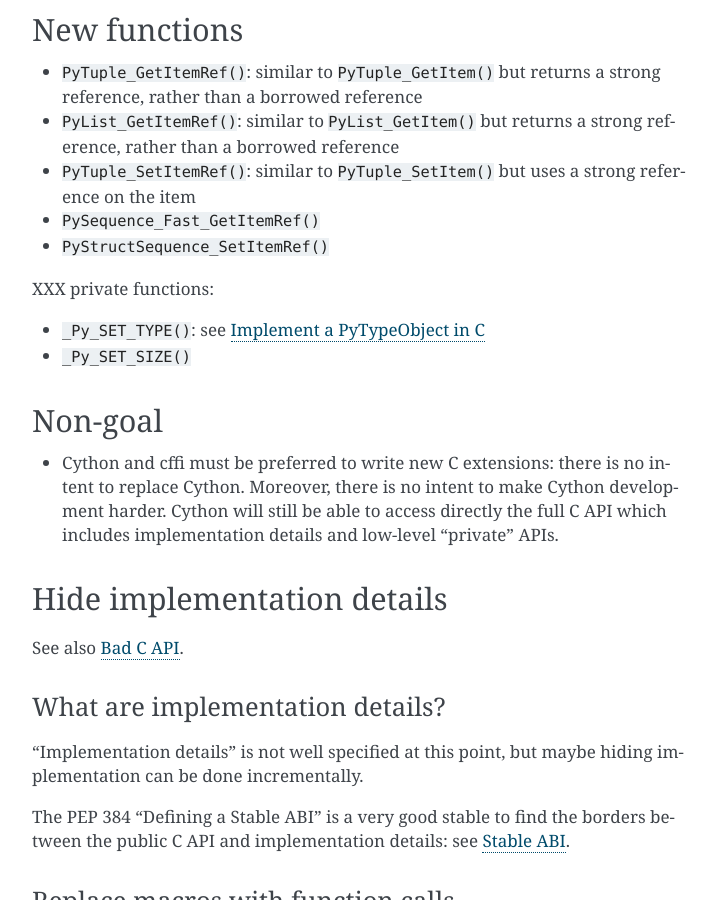
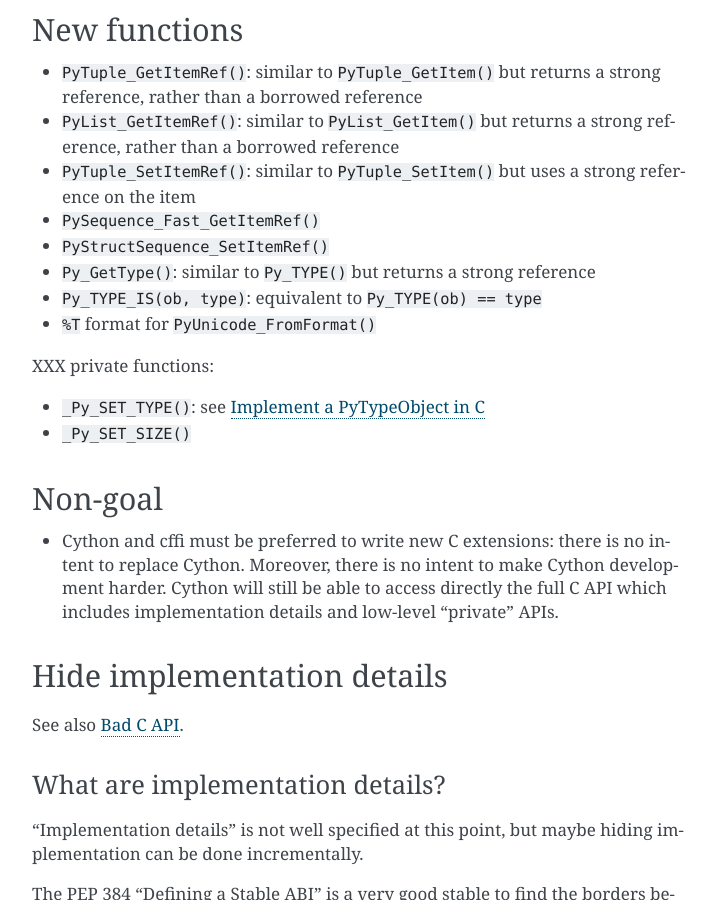
Before and after one commit to pythoncapi/pythoncapi, a Sphinx documentation site: the page built from doc/new_api.rst, in a window 1280 px wide and 900 px high, scrolled down 497 px. Shown: the whole window, without its empty margins (388-1104 px from the left). Built offline with Sphinx 7.4.7, drawn with Linux system fonts in a browser that asks for light colours.

Commit message:
Py_GetType(), Py_TYPE_IS, %T

```diff
--- a/doc/bad_api.rst
+++ b/doc/bad_api.rst
@@ -76,6 +76,7 @@ Border line:
 * ``Py_TYPE()``
 * ``Py_SETREF()``, ``Py_XSETREF()``: the caller has to manually increment the
   reference counter of the new value
+* ``N`` format of ``Py_BuildValue()``?
 
 Borrowed references: PyEval_GetFuncName()
 =========================================
--- a/doc/new_api.rst
+++ b/doc/new_api.rst
@@ -34,6 +34,9 @@ New functions
   reference on the item
 * ``PySequence_Fast_GetItemRef()``
 * ``PyStructSequence_SetItemRef()``
+* ``Py_GetType()``: similar to ``Py_TYPE()`` but returns a strong reference
+* ``Py_TYPE_IS(ob, type)``: equivalent to ``Py_TYPE(ob) == type``
+* ``%T`` format for ``PyUnicode_FromFormat()``
 
 XXX private functions:
 
```
